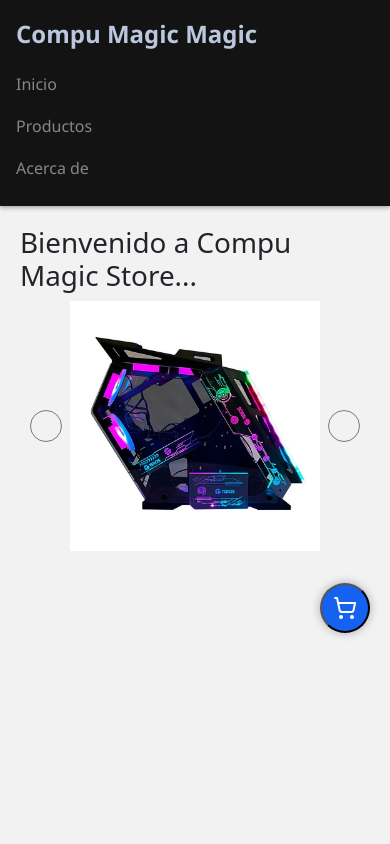
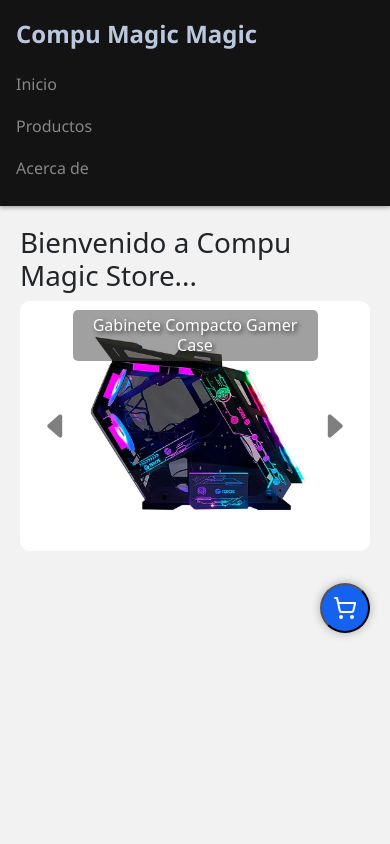
Before and after one commit to luis505050/Compu-Magic-Store, a React (Vite) app: page / in a window 390 px wide. Shown: the top 844 px of the page. Built offline with nearby package versions, Linux system fonts and the light colour scheme.

Commit message:
style: Se mejoro el estilo del carrusel haciendolo mas responsive

```diff
--- a/package.json
+++ b/package.json
@@ -11,6 +11,7 @@
   },
   "dependencies": {
     "bootstrap": "^5.3.7",
+    "bootstrap-icons": "^1.13.1",
     "lucide-react": "^0.511.0",
     "react": "^19.1.0",
     "react-dom": "^19.1.0",
--- a/src/components/Carrusel.jsx
+++ b/src/components/Carrusel.jsx
@@ -3,9 +3,8 @@
 import img1 from "../assets/imgs/carrusel/casew800h800.webp";
 import img2 from "../assets/imgs/carrusel/CASE-CYBERTEL-COMMADER-CBX5009.jpg";
 import img3 from "../assets/imgs/carrusel/whiteCase.webp";
-
-// Importa Bootstrap (si no lo has hecho en otro archivo)
 import 'bootstrap/dist/css/bootstrap.min.css';
+import 'bootstrap-icons/font/bootstrap-icons.css'; // Importa los íconos
 
 const Carrusel = () => {
   const imagenes = [img1, img2, img3];
@@ -17,13 +16,12 @@
 
   const [index, setIndex] = useState(0);
 
-  // Lógica para el siguiente y anterior
   const siguiente = () => {
-    setIndex((prevIndex) => (prevIndex + 1) % imagenes.length); // Vuelve al primer elemento cuando llega al último
+    setIndex((prevIndex) => (prevIndex + 1) % imagenes.length);
   };
 
   const anterior = () => {
-    setIndex((prevIndex) => (prevIndex - 1 + imagenes.length) % imagenes.length); // Vuelve al último elemento cuando está en el primero
+    setIndex((prevIndex) => (prevIndex - 1 + imagenes.length) % imagenes.length);
   };
 
   return (
@@ -32,33 +30,31 @@
         {imagenes.map((imagen, idx) => (
           <div className={`carousel-item ${idx === index ? "active" : ""}`} key={idx}>
             <img src={imagen} className="d-block w-100" alt={`img-${idx}`} />
-            <div className="carousel-caption d-none d-md-block">
+            <div className="carousel-caption">
               <h3>{mensajes[idx]}</h3>
             </div>
           </div>
         ))}
       </div>
 
-      {/* Botón para la flecha de anterior */}
+      {/* Flecha izquierda */}
       <button
-        className="carousel-control-prev"
+        className="carousel-control-prev carrusel-btn"
         type="button"
         onClick={anterior}
         aria-label="Previous"
       >
-        <span className="carousel-control-prev-icon" aria-hidden="true"></span>
-        <span className="visually-hidden">Previous</span>
+        <i className="bi bi-caret-left-fill carrusel-icon"></i>
       </button>
 
-      {/* Botón para la flecha de siguiente */}
+      {/* Flecha derecha */}
       <button
-        className="carousel-control-next"
+        className="carousel-control-next carrusel-btn"
         type="button"
         onClick={siguiente}
         aria-label="Next"
       >
-        <span className="carousel-control-next-icon" aria-hidden="true"></span>
-        <span className="visually-hidden">Next</span>
+        <i className="bi bi-caret-right-fill carrusel-icon"></i>
       </button>
     </div>
   );
--- a/src/styles/Carrusel.css
+++ b/src/styles/Carrusel.css
@@ -1,11 +1,7 @@
 .carrusel {
-  display: grid;
-  align-items: center; /* Alinea verticalmente la imagen y el texto */
-  justify-content: center;
   width: 100%;
   margin: 0 auto;
   border-radius: 12px;
-  border: 1px solid #000;
   background-color: #fff;
 }
 
@@ -14,55 +10,83 @@
   height: 400px;
   object-fit: contain;
   display: block;
-}/* Ajuste del tamaño del carrusel */
+}
+
+/* Ajuste del tamaño del carrusel */
 .carousel {
-  width: 100%; /* El carrusel ocupa todo el ancho disponible */
-  max-width: 900px; /* Límite máximo del ancho para no ser demasiado grande */
-  margin: 0 auto; /* Centrado del carrusel */
-  border-radius: 10px; /* Bordes redondeados */
-  overflow: cover ; /* Para que las imágenes no sobresalgan */
+  width: 100%;
+  max-width: 900px;
+  margin: 0 auto;
+  border-radius: 10px;
+  overflow: hidden;
 }
 
 /* Ajuste de las imágenes */
 .carousel-item img {
-  width: 100%; /* La imagen ocupa todo el ancho del contenedor */
-  height: 400px; /* Altura fija para las imágenes, ajustable según tu diseño */
-  object-fit: contain; /* Asegura que la imagen cubra el espacio sin deformarse */
-  border-radius: 8px; /* Bordes redondeados para las imágenes */
+  background-color: #fff;
+  width: 100%;
+  height: 400px;
+  object-fit: contain;
+  border-radius: 8px;
 }
 
-/* Estilos para las flechas de navegación */
-.carousel-control-prev-icon,
-.carousel-control-next-icon {
-  background-color: #000; /* Color de las flechas */
-  border-radius: 50%; /* Flechas redondeadas */
-  border: 1px solid #000;
+/* Estilos para los nuevos íconos de navegación con Bootstrap Icons */
+.carrusel-btn {
+  position: absolute;
+  top: 0;
+  border: none;
+  font-size: 2rem;
+  padding: 0 15px;
+  cursor: pointer;
+  z-index: 2;
+  border-radius: 50%;
+  object-fit: contain;
 }
 
-/* Ajustes para los mensajes del carrusel */
+/* Íconos dentro de los botones */
+.carrusel-btn i {
+  font-size: 2.5rem;
+  color: #000000;
+}
+
+/* Posicionamiento de los botones */
+.carrusel-btn:first-of-type {
+  left: 10px;
+}
+
+.carrusel-btn:last-of-type {
+  right: 10px;
+}
+
+/* Texto del carrusel (h3) */
 .carousel-caption h3 {
-  font-size: 1.5rem; /* Tamaño de fuente del mensaje */
-  text-shadow: 2px 2px 4px rgba(0, 0, 0, 0.7); /* Sombra para que el texto sea más visible */
-  color: #fff; /* Color blanco para el texto */
-  background: rgba(0, 0, 0, 0.5); /* Fondo semitransparente */
-  padding: 10px 20px; /* Espaciado del texto */
-  border-radius: 5px; /* Bordes redondeados del fondo */
-  margin-bottom: 20px; /* Espaciado en la parte inferior */
+  font-size: clamp(1rem, 2.5vw, 1.8rem);
+  text-shadow: 2px 2px 4px rgba(0, 0, 0, 0.7);
+  color: #fff;
+  background: rgba(68, 67, 67, 0.5);
+  padding: 10px 20px;
+  border-radius: 5px;
+  margin-bottom: 20px;
 }
 
 /* Ajustes para pantallas pequeñas */
 @media (max-width: 767px) {
   .carousel-item img {
-    height: 250px; /* Altura más pequeña en pantallas pequeñas */
+    height: 250px;
   }
 
   .carousel-caption h3 {
-    font-size: 1.2rem; /* Fuente más pequeña en pantallas pequeñas */
-    padding: 8px 16px; /* Ajuste en el espaciado del texto */
+    font-size: 1rem;
+    padding: 6px 12px;
+    margin-bottom: 150px;
+  }
+
+  .carrusel-btn i {
+    font-size: 2rem;
   }
 }
 
-
+/* Otros estilos ya definidos */
 .carrusel-mensaje {
   width: 50rem;
   height: 400px;
@@ -71,31 +95,8 @@
   font-weight: 500;
   text-align: left;
 }
-.txt{
+
+.txt {
   margin: 180px;
   font-size: 1.7rem;
 }
-.carrusel-btn {
-  position: absolute;
-  top: 50%;
-  transform: translateY(-50%);
-  background-color: rgba(0, 0, 0, 0.4);
-  color: white;
-  border: none;
-  font-size: 2rem;
-  padding: 0 15px;
-  cursor: pointer;
-  z-index: 2;
-}
-
-.carrusel-btn:hover {
-  background-color: rgba(0, 0, 0, 0.6);
-}
-
-.carrusel-btn:first-of-type {
-    left: 10px;
-}
-
-.carrusel-btn:last-of-type {
-  right: 10px;
-}
```
Also changed, not shown: 1 other file (tests, documents, lock files or other folders). Lines whose indentation alone changed are shown as unchanged.
